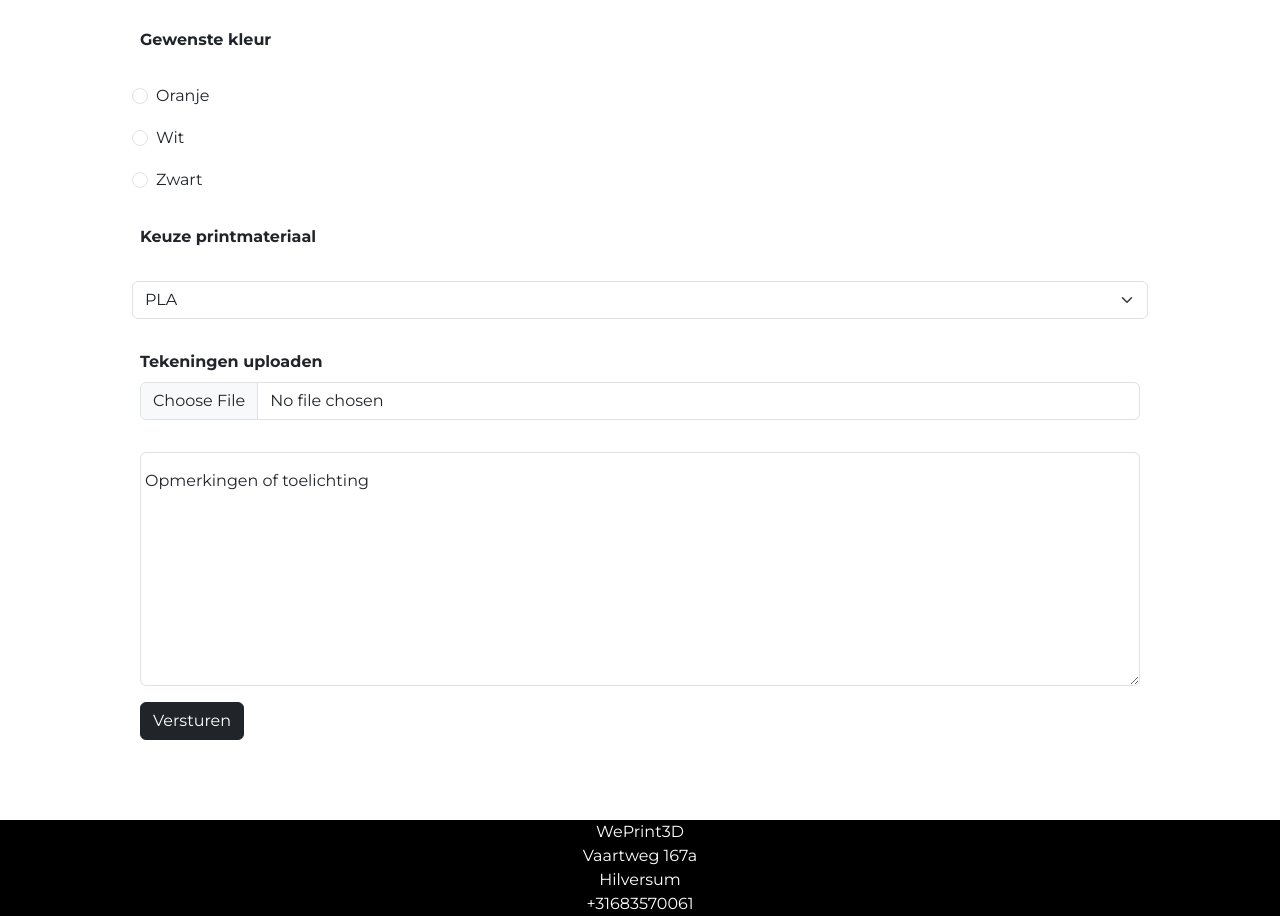
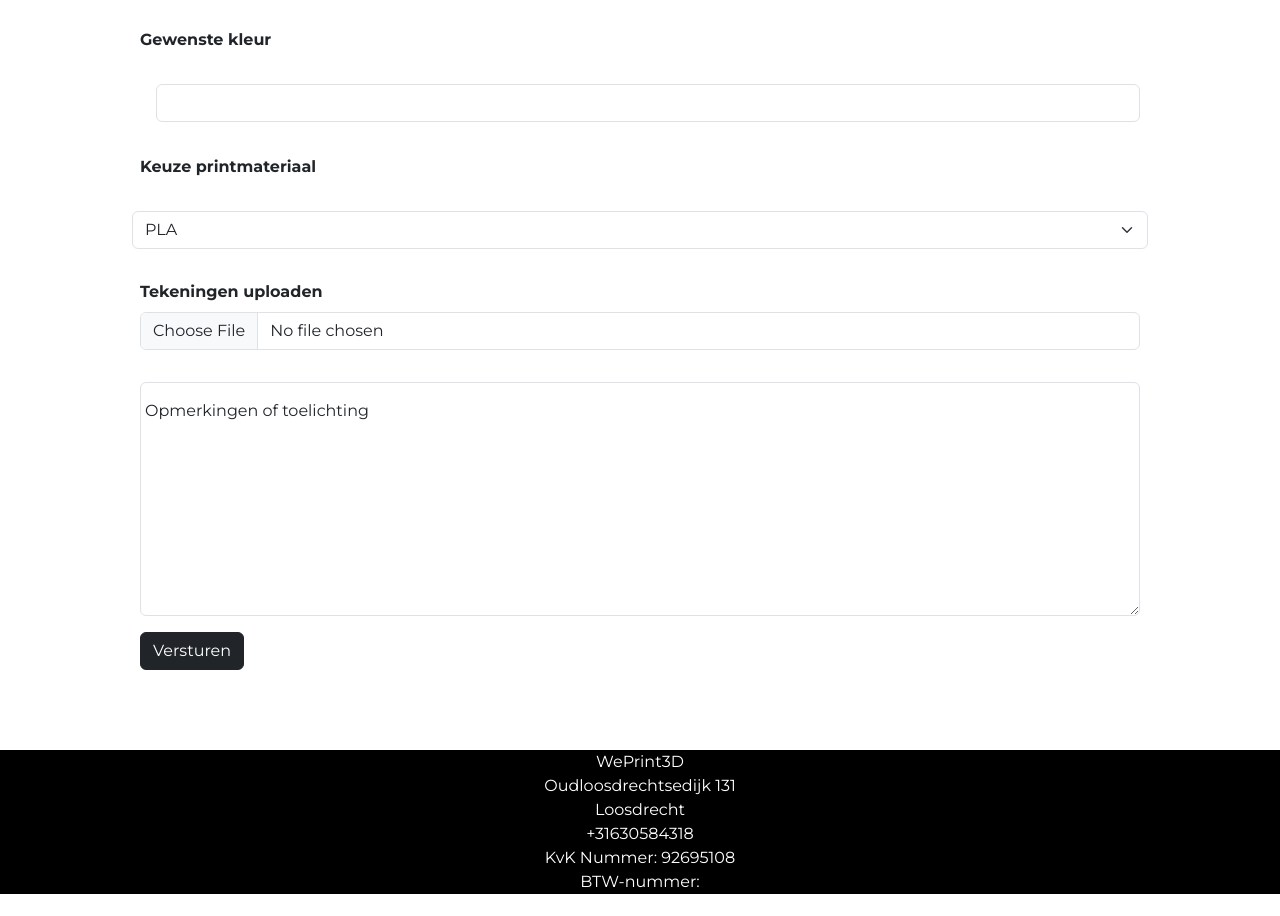
Before and after one commit to BaBikker/layers3d, a website: page public/offerte.html in a window 1280 px wide. Shown: the part 602-1518 px from the top of the page. After the commit the page ends 1496 px from the top, so only its background shows below. Drawn offline with nearby package versions, Linux system fonts and the light colour scheme.

Commit message:
Add files via upload

```diff
--- a/public/offerte.html
+++ b/public/offerte.html
@@ -71,16 +71,7 @@
         </div>
         <p class="hoofd">Gewenste kleur</p>
         <div class="form-check form-check-inline">
-            <input class="form-check-input" type="radio" name="printtechniek"  id="kleur" value="FDM">
-            <label class="form-check-label" type="radio" name="printtechniek" for="inlineRadio1">Oranje</label>
-          </div>
-          <div class="form-check form-check-inline">
-            <input class="form-check-input" type="radio" name="printtechniek"  id="kleur"  value="SLA">
-            <label class="form-check-label" type="radio" name="printtechniek" for="inlineRadio2">Wit</label>
-          </div>
-          <div class="form-check form-check-inline">
-            <input class="form-check-input" type="radio" name="printtechniek"  id="kleur"  value="adviseer mij">
-            <label class="form-check-label" type="radio" name="printtechniek" for="inlineRadio3">Zwart</label>
+          <input type="text" class="form-control" id="lname" name="printtechniek" required>
           </div>
           <p class="hoofd">Keuze printmateriaal</p>
           <select class="form-select" name="materiaal" id="materiaal" aria-label="Default select example">
@@ -107,10 +98,13 @@
     <footer>
       <div>
         <p class="foot"><a class="foot" href="">WePrint3D</a></p>
-        <p class="foot"><a class="foot" class="foot" href="">Vaartweg 167a</a></p>
-        <p class="foot"><a class="foot" href="">Hilversum</a></p>
-        <p class="foot"><a class="foot" href="tel:+31683570061">+31683570061</a></p>
+        <p class="foot"><a class="foot" class="foot" href="">Oudloosdrechtsedijk 131</a></p>
+        <p class="foot"><a class="foot" href="">Loosdrecht</a></p>
+        <p class="foot"><a class="foot" href="tel:+31630584318">+31630584318</a></p>
+        <p class="foot">KvK Nummer: 92695108</p>
+        <p class="foot">BTW-nummer: </p>
       </div>
+      <a href="https://wa.me/+31630584318"> <i class="fa-brands fa-whatsapp" style="color: #0bc142;"></i></a>
     </footer>
 </body>
 </html>
```
Also changed, not shown: public/3dprintservice.html (+4 -4 lines), public/contact.html (+4 -4 lines), public/index.html (+4 -4 lines), public/prijzen.html (+5 -4 lines), public/success.html (+4 -4 lines).
